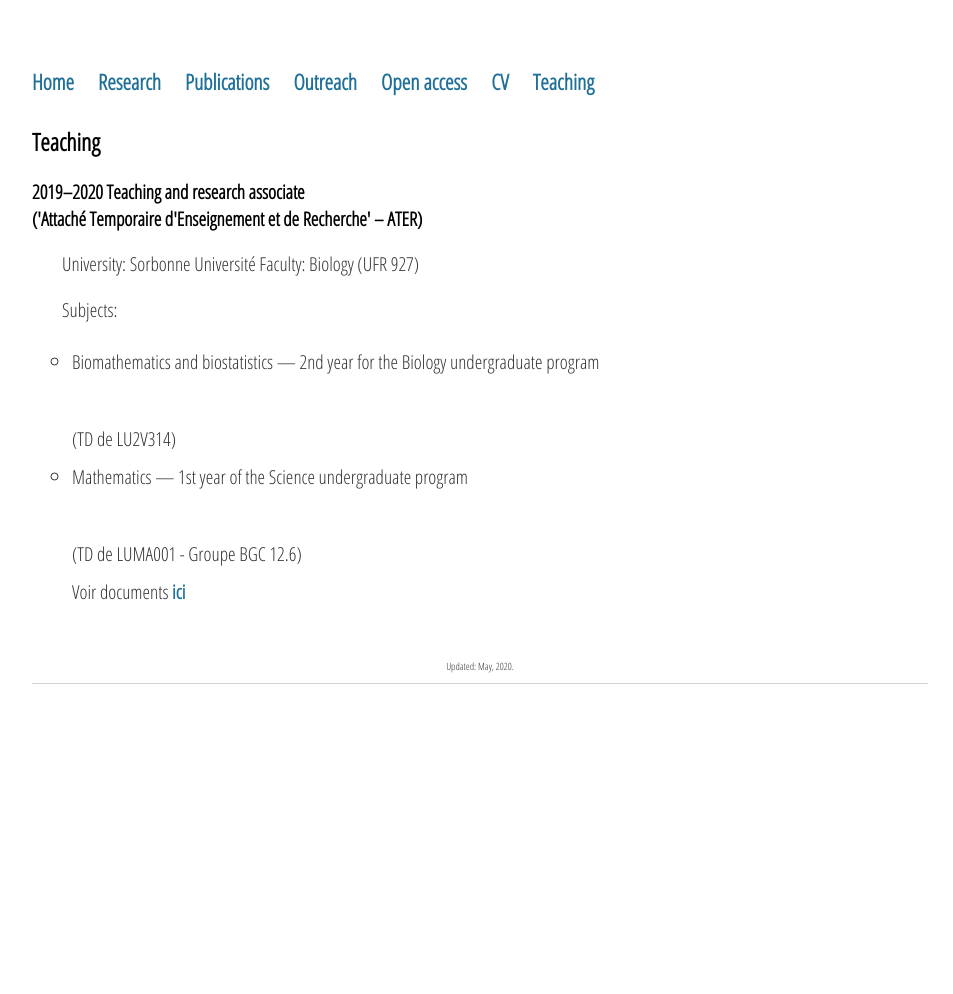
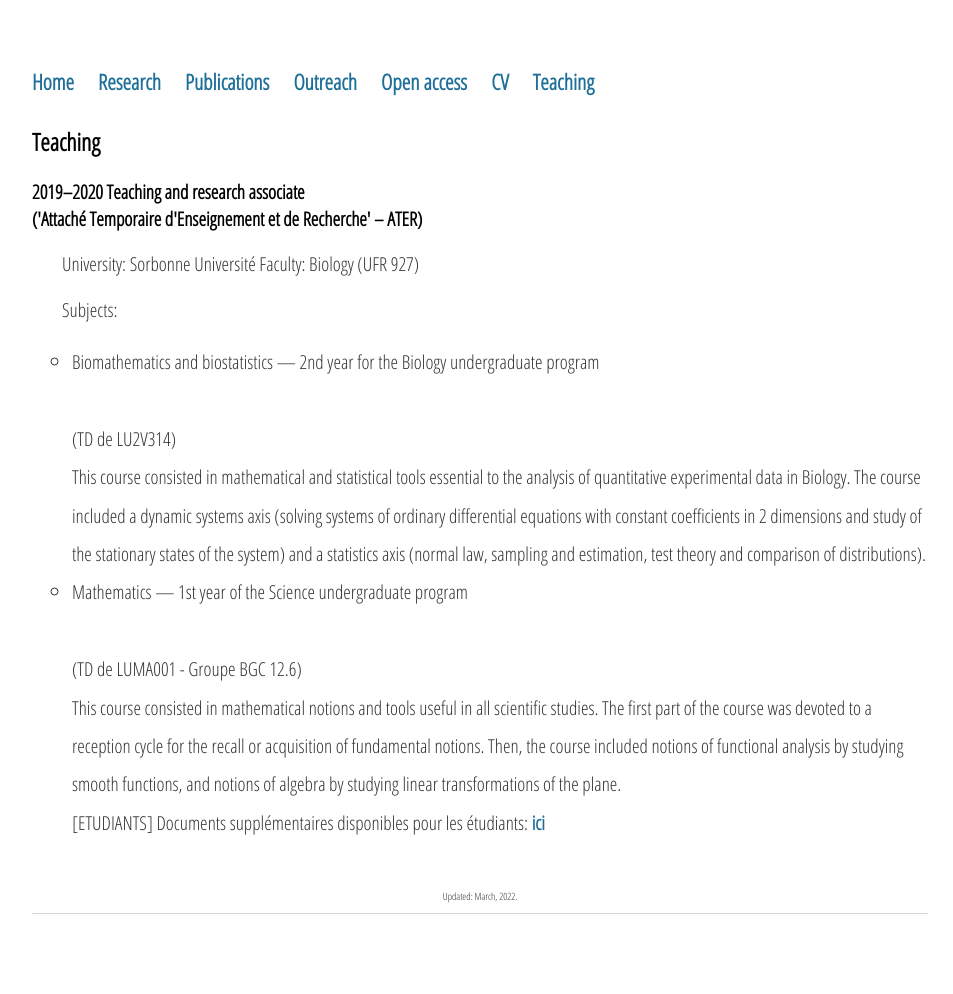
Before and after one commit to sjijon/sjijon.github.io, a Jekyll site: the page built from teaching.html, in a window 1280 px wide. Shown: the whole page, without its empty margins (160-1113 px from the left). Built offline with Jekyll 4.4.1, drawn with Linux system fonts in a browser that asks for light colours; nearby versions of some CDN libraries; before the commit the page ends 900 px from its top, so only the background shows below that.

Commit message:
Add course description

```diff
--- a/teaching.html
+++ b/teaching.html
@@ -15,13 +15,15 @@ title: Teaching
 	<ul>
 		<li>Biomathematics and biostatistics — 2nd year for the Biology undergraduate program</li>
 		<br>(TD de LU2V314)
+		<br>This course consisted in mathematical and statistical tools essential to the analysis of quantitative experimental data in Biology. The course included a dynamic systems axis (solving systems of ordinary differential equations with constant coefficients in 2 dimensions and study of the stationary states of the system) and a statistics axis (normal law, sampling and estimation, test theory and comparison of distributions).
 		<li>Mathematics — 1st year of the Science undergraduate program</li>
 		<br>(TD de LUMA001 - Groupe BGC 12.6)
-		<br>Voir documents <a href="https://sjijon.github.io/teaching/SU/2019-2020/LUMA001-BGC12-6.html" target="_blank"><strong>ici</strong></a>
+		<br>This course consisted in mathematical notions and tools useful in all scientific studies. The first part of the course was devoted to a reception cycle for the recall or acquisition of fundamental notions. Then, the course included notions of functional analysis by studying smooth functions, and notions of algebra by studying linear transformations of the plane.
+		<br>[ETUDIANTS] Documents supplémentaires disponibles pour les étudiants: <a href="https://sjijon.github.io/teaching/SU/2019-2020/LUMA001-BGC12-6.html" target="_blank"><strong>ici</strong></a>
 	</ul>
 	</p>
 	<br>
 	<p style="font-size:10px;text-align:center;">
-		Updated: May, 2020.
+		Updated: March, 2022.
 	</p>
 </div><!-- /.blurb -->
```
